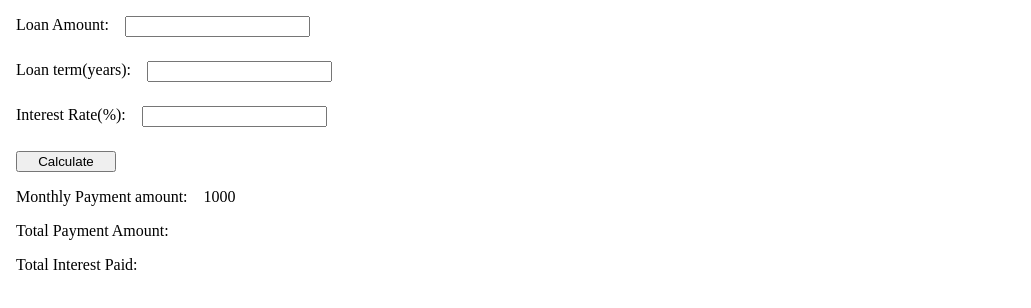
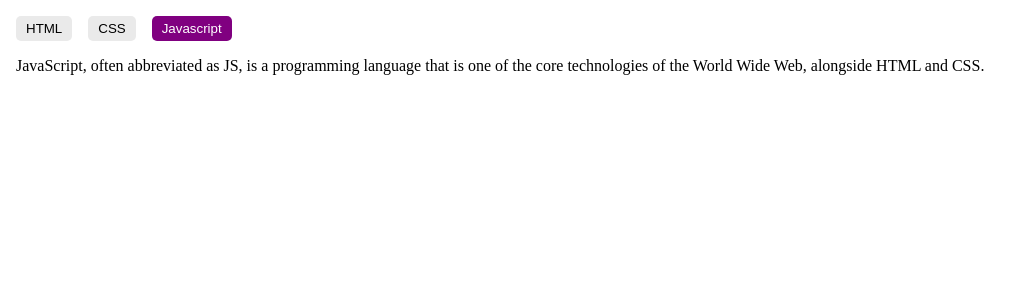
Before and after one commit to aman-kumar-rai/react-machine-coding, a React (Vite) app: page / in a window 1280 px wide. Shown: the top 308 px of the page, without its empty margins (0-1031 px from the left). Built offline with nearby package versions, Linux system fonts and the light colour scheme.

Commit message:
Add implementation for Tabs component

```diff
--- a/src/App/App.jsx
+++ b/src/App/App.jsx
@@ -1,10 +1,34 @@
 import styles from "./style.module.css";
-import MortgageCalculator from "../examples/MortgageCalculator/MortgageCalculator";
+import Tabs from "../examples/Tabs/Tabs";
 
 const App = () => {
+
+    const items = [
+        {
+            id: "html",
+            label: "HTML",
+            content: "The HyperText Markup Language or HTML is the standard markup language for documents designed to be displayed in a web browser."
+        },
+        {
+            id: "css",
+            label: "CSS",
+            content: "Cascading Style Sheets is a style sheet language used for describing the presentation of a document written in a markup language such as HTML or XML."
+        },
+        {
+            id: "javascript",
+            label: "Javascript",
+            content: "JavaScript, often abbreviated as JS, is a programming language that is one of the core technologies of the World Wide Web, alongside HTML and CSS."
+        },
+    ]
+
+
+
     return (
         <div className={styles.container}>
-            <MortgageCalculator />
+            <Tabs
+                items={items}
+                defaultValue={items[2].id}
+            />
         </div>
     );
 }
--- /dev/null
+++ b/src/examples/Tabs/Tabs.jsx
@@ -0,0 +1,38 @@
+import { useState } from "react";
+import styles from "./style.module.css";
+
+const Tabs = ({ items = [], defaultValue = items[0].id }) => {
+
+    const [activeTabId, setActiveTabId] = useState(defaultValue);
+
+    const handleClickTab = (event) => {
+        const tabId = event.target.getAttribute("data-tab-id");
+        setActiveTabId(tabId);
+    }
+
+    const activeTab = items.find(item => item.id === activeTabId);
+
+    return (
+        <div>
+            <div className={styles.tab_container}>
+                {items.map((item) => {
+                    return (
+                        <button
+                            key={item.id}
+                            data-tab-id={item.id}
+                            onClick={handleClickTab}
+                            className={item.id === activeTabId ? `${styles.tab} ${styles.tab_active}` : styles.tab}
+                        >
+                            {item.label}
+                        </button>
+                    )
+                })}
+            </div>
+            <div>
+                <p>{activeTab.content}</p>
+            </div>
+        </div>
+    );
+}
+
+export default Tabs;
--- /dev/null
+++ b/src/examples/Tabs/style.module.css
@@ -0,0 +1,20 @@
+.tab_container {
+    display: flex;
+    flex-flow: row nowrap;
+    column-gap: 1rem;
+}
+
+.tab {
+    background-color: #eaeaea;
+    color: black;
+    padding: 5px 10px;
+    outline: none;
+    border: none;
+    border-radius: 5px;
+    cursor: pointer;
+}
+
+.tab_active {
+    background-color: purple;
+    color: white;
+}
```
